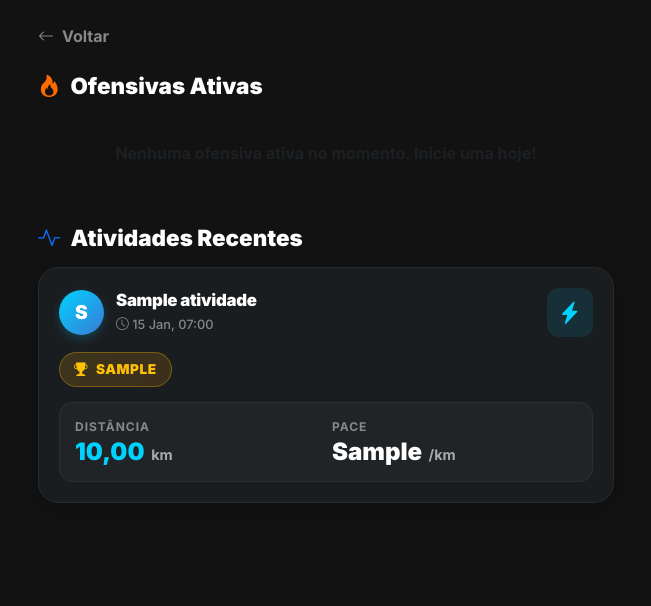
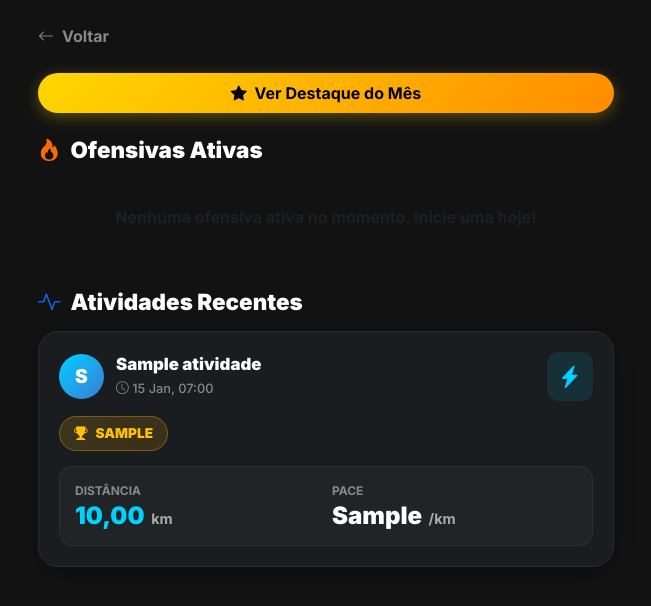
Before and after one commit to JullioDutra/projeto_kms, a Django app: page /feed/ in a window 1280 px wide. Shown: the top 606 px of the page, without its empty margins (314-965 px from the left). Run offline with Django 5.2, Linux system fonts and the light colour scheme; tables that the repository leaves empty hold one stand-in row (values such as "Sample post").

Commit message:
Enhance feed layout and add highlight modal

```diff
--- a/core/templates/core/feed.html
+++ b/core/templates/core/feed.html
@@ -15,7 +15,13 @@
 
         .section-title { font-weight: 900; font-size: 1.4rem; margin-bottom: 15px; display: flex; align-items: center; gap: 10px; }
 
-        /* --- FOGUINHOS (STREAKS STYLE DUOLINGO/STORIES) --- */
+        /* --- MODAL DESTAQUE --- */
+        .btn-destaque { background: linear-gradient(135deg, #ffd700, #ff8c00); color: #000; border: none; box-shadow: 0 4px 15px rgba(255, 215, 0, 0.3); transition: transform 0.2s; }
+        .btn-destaque:hover { transform: scale(1.05); color: #000; }
+        .modal-content { background: linear-gradient(145deg, #1a1d20 0%, #2e2400 100%); border: 1px solid rgba(255, 215, 0, 0.4); border-radius: 20px; box-shadow: 0 10px 40px rgba(0,0,0,0.5); }
+        .title-gradient { background: linear-gradient(135deg, #ffd700 0%, #ff8c00 100%); -webkit-background-clip: text; -webkit-text-fill-color: transparent; }
+
+        /* --- FOGUINHOS DINÂMICOS --- */
         .streak-container { display: flex; overflow-x: auto; gap: 20px; padding: 10px 5px 20px 5px; scrollbar-width: none; }
         .streak-container::-webkit-scrollbar { display: none; }
         .streak-item { display: flex; flex-direction: column; align-items: center; min-width: 70px; }
@@ -23,56 +29,55 @@
         .streak-ring {
             width: 65px; height: 65px; border-radius: 50%;
             background: #1a1c1e;
-            border: 2px solid #ff6b00; /* Laranja vibrante */
             display: flex; align-items: center; justify-content: center;
-            box-shadow: 0 0 15px rgba(255, 107, 0, 0.2);
             position: relative;
+            border: 2px solid; /* Cor injetada no HTML */
         }
-        /* Ícone de Fogo com Gradiente */
-        .streak-ring .bi-fire {
-            font-size: 2rem;
-            background: -webkit-linear-gradient(#ffc107, #ff3d00);
-            -webkit-background-clip: text;
-            -webkit-text-fill-color: transparent;
-            filter: drop-shadow(0 2px 4px rgba(255,0,0,0.3));
+
+        .streak-ring .bi-fire { font-size: 2.2rem; }
+
+        .streak-count {
+            position: absolute; bottom: -8px;
+            background: #121212; color: #fff; font-size: 0.8rem; font-weight: 900;
+            padding: 2px 12px; border-radius: 12px;
+            border: 2px solid; /* Cor injetada no HTML */
         }
-        /* Selo numérico sobreposto */
-        .streak-count {
-            position: absolute; bottom: -6px;
-            background: linear-gradient(135deg, #ff6b00, #ff3d00);
-            color: #fff; font-size: 0.75rem; font-weight: 900;
-            padding: 2px 10px; border-radius: 12px;
-            border: 2px solid #121212;
+        .streak-name { font-size: 0.8rem; color: #aaa; margin-top: 10px; font-weight: 700; text-transform: capitalize; }
+
+        /* ✨ ANIMAÇÃO DO 1º LUGAR (FOGO ARDENTE) ✨ */
+        @keyframes pulse-blaze {
+            0% { transform: scale(1); filter: brightness(1); }
+            50% { transform: scale(1.15); filter: brightness(1.3); }
+            100% { transform: scale(1); filter: brightness(1); }
         }
-        .streak-name { font-size: 0.8rem; color: #aaa; margin-top: 10px; font-weight: 600; text-transform: capitalize; }
+        .is-first .bi-fire { animation: pulse-blaze 1s infinite alternate; }
+        .is-first .streak-ring { border-width: 3px; border-style: dashed; }
 
         /* --- POSTS DA COMUNIDADE --- */
         .post-card { background-color: #1a1d20; border-radius: 20px; padding: 20px; margin-bottom: 20px; border: 1px solid #282a2d; box-shadow: 0 8px 24px rgba(0,0,0,0.2); }
         .post-header { display: flex; justify-content: space-between; align-items: center; margin-bottom: 15px; }
 
         .user-info { display: flex; align-items: center; gap: 12px; }
-        .avatar { width: 45px; height: 45px; border-radius: 50%; background: linear-gradient(135deg, #00d2ff, #3a7bd5); display: flex; align-items: center; justify-content: center; font-weight: 800; font-size: 1.2rem; color: white; box-shadow: 0 4px 10px rgba(0, 210, 255, 0.2); }
+        .avatar { width: 45px; height: 45px; border-radius: 50%; background: linear-gradient(135deg, #00d2ff, #3a7bd5); display: flex; align-items: center; justify-content: center; font-weight: 900; font-size: 1.2rem; color: white; }
 
-        .post-meta h6 { margin: 0; font-weight: 800; color: #fff; font-size: 1.05rem; letter-spacing: -0.3px; }
+        .post-meta h6 { margin: 0; font-weight: 800; color: #fff; font-size: 1.05rem; }
         .post-meta small { color: #888; font-size: 0.8rem; font-weight: 500; }
 
         .activity-icon { font-size: 1.4rem; padding: 8px 12px; border-radius: 12px; }
         .icon-run { color: #00d2ff; background: rgba(0, 210, 255, 0.1); }
         .icon-bike { color: #2ecc71; background: rgba(46, 204, 113, 0.1); }
 
-        /* --- MEDALHA PREMIUM --- */
         .medal-badge {
             display: inline-flex; align-items: center; gap: 8px;
             background: linear-gradient(135deg, rgba(255, 193, 7, 0.15), rgba(255, 152, 0, 0.15));
             color: #ffc107; border: 1px solid rgba(255, 193, 7, 0.3);
             padding: 6px 14px; border-radius: 20px;
-            font-size: 0.85rem; font-weight: 800; margin-bottom: 15px; text-transform: uppercase; letter-spacing: 0.5px;
+            font-size: 0.85rem; font-weight: 800; margin-bottom: 15px; text-transform: uppercase;
         }
 
-        /* --- GRID DE DADOS (DASHBOARD INTERNO) --- */
         .stats-grid { display: grid; grid-template-columns: 1fr 1fr; gap: 12px; background: rgba(255,255,255,0.03); border-radius: 14px; padding: 15px; border: 1px solid rgba(255,255,255,0.05); }
         .stat-box { display: flex; flex-direction: column; }
-        .stat-label { font-size: 0.75rem; color: #888; text-transform: uppercase; letter-spacing: 1px; font-weight: 700; margin-bottom: 4px; }
+        .stat-label { font-size: 0.75rem; color: #888; text-transform: uppercase; font-weight: 700; margin-bottom: 4px; }
         .stat-value { font-size: 1.5rem; font-weight: 900; color: #fff; line-height: 1; }
         .stat-unit { font-size: 0.9rem; font-weight: 600; color: #aaa; margin-left: 2px; text-transform: lowercase; }
 
@@ -87,18 +92,28 @@
         <i class="bi bi-arrow-left"></i> Voltar
     </a>
 
+    <div class="mb-4 text-center">
+        <button class="btn btn-destaque rounded-pill px-4 py-2 fw-bold w-100" data-bs-toggle="modal" data-bs-target="#destaqueModal">
+            <i class="bi bi-star-fill me-1"></i> Ver Destaque do Mês
+        </button>
+    </div>
+
     <h3 class="section-title text-white">
         <i class="bi bi-fire" style="color: #ff6b00;"></i> Ofensivas Ativas
     </h3>
 
     <div class="streak-container mb-4">
         {% for atleta in foguinhos %}
-        <div class="streak-item">
-            <div class="streak-ring">
-                <i class="bi bi-fire"></i>
-                <div class="streak-count">{{ atleta.fogo }}</div>
+        <div class="streak-item {% if atleta.is_first %}is-first{% endif %}">
+
+            <div class="streak-ring" style="border-color: {{ atleta.cor }}; box-shadow: 0 0 15px {{ atleta.cor }}60;">
+                <i class="bi bi-fire" style="color: {{ atleta.cor }}; text-shadow: 0 0 15px {{ atleta.cor }};"></i>
+                <div class="streak-count" style="border-color: {{ atleta.cor }}; color: {{ atleta.cor }};">{{ atleta.fogo }}</div>
             </div>
-            <div class="streak-name">{{ atleta.nome }}</div>
+
+            <div class="streak-name" {% if atleta.is_first %}style="color: {{ atleta.cor }};"{% endif %}>
+                {{ atleta.nome }}
+            </div>
         </div>
         {% empty %}
         <div class="w-100 text-center py-3">
@@ -166,10 +181,31 @@
     <div class="post-card text-center py-5">
         <i class="bi bi-inbox text-muted" style="font-size: 3rem;"></i>
         <h5 class="text-white mt-3">Feed Vazio</h5>
-        <p class="text-muted mb-0">Seja o primeiro a registrar uma atividade!</p>
     </div>
     {% endfor %}
 
 </div>
+
+<div class="modal fade" id="destaqueModal" tabindex="-1" aria-hidden="true">
+  <div class="modal-dialog modal-dialog-centered">
+    <div class="modal-content">
+      <div class="modal-body text-center py-5">
+        <i class="bi bi-trophy-fill" style="font-size: 4.5rem; color: #ffd700; filter: drop-shadow(0 0 25px rgba(255,215,0,0.4));"></i>
+        <h3 class="mt-3 fw-bold title-gradient">Destaque do Mês</h3>
+
+        {% if destaque %}
+            <h1 class="text-white fw-900 mt-4 mb-1" style="font-size: 2.5rem;">{{ destaque.nome_usuario }}</h1>
+            <p class="text-muted fw-bold">Liderando absoluto com <strong class="text-warning fs-3">{{ destaque.total|floatformat:1 }} km</strong> correndo nas ruas!</p>
+        {% else %}
+            <p class="text-muted mt-4 fw-bold">Ainda não temos um destaque este mês. A pista está livre!</p>
+        {% endif %}
+
+        <button type="button" class="btn btn-light rounded-pill mt-4 px-5 fw-bold" data-bs-dismiss="modal">Incrível!</button>
+      </div>
+    </div>
+  </div>
+</div>
+
+<script src="https://cdn.jsdelivr.net/npm/bootstrap@5.3.0/dist/js/bootstrap.bundle.min.js"></script>
 </body>
 </html>
```
